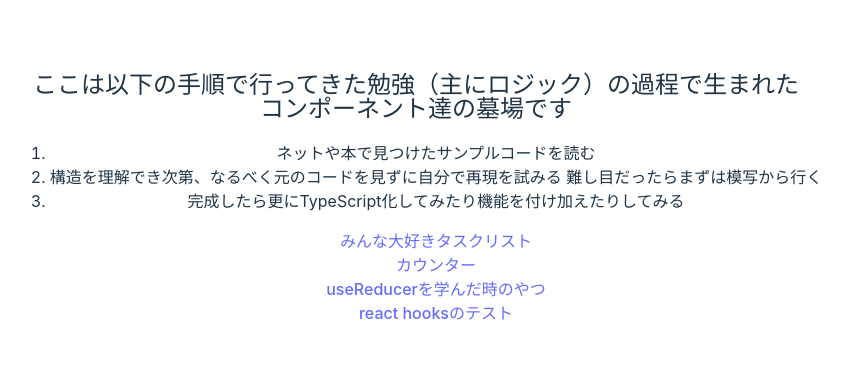
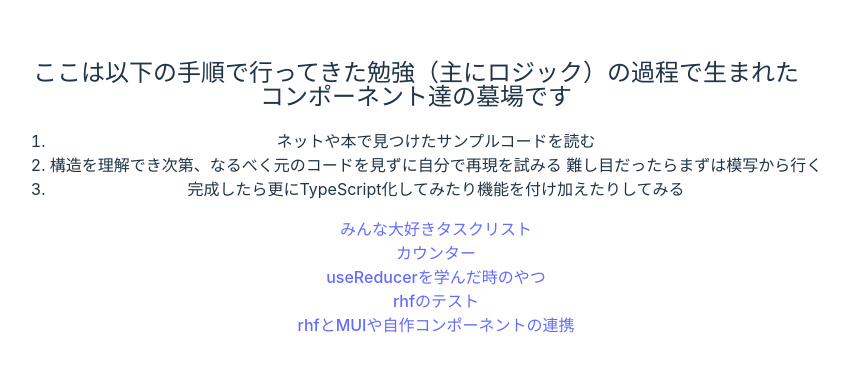
Before and after one commit to hamhamburger/typescript-training, a React (Vite) app: page / in a window 1280 px wide. Shown: the part 203-574 px from the top of the page, without its empty margins (224-1072 px from the left). Built offline with nearby package versions, Linux system fonts and the light colour scheme.

Commit message:
リンク追加

```diff
--- a/src/components/Welcome.tsx
+++ b/src/components/Welcome.tsx
@@ -14,7 +14,8 @@ const Welcome = ():JSX.Element => {
         <li><Link to={"task"}>みんな大好きタスクリスト</Link></li>
         <li><Link to={"counter"}>カウンター</Link></li>
         <li><Link to={"notification"}>useReducerを学んだ時のやつ</Link></li>
-        <li><Link to={"form"}>react hooksのテスト</Link></li>
+        <li><Link to={"form"}>rhfのテスト</Link></li>
+        <li><Link to={"form_with_original_component"}>rhfとMUIや自作コンポーネントの連携</Link></li>
       </ul>
     </div>
   )
```
